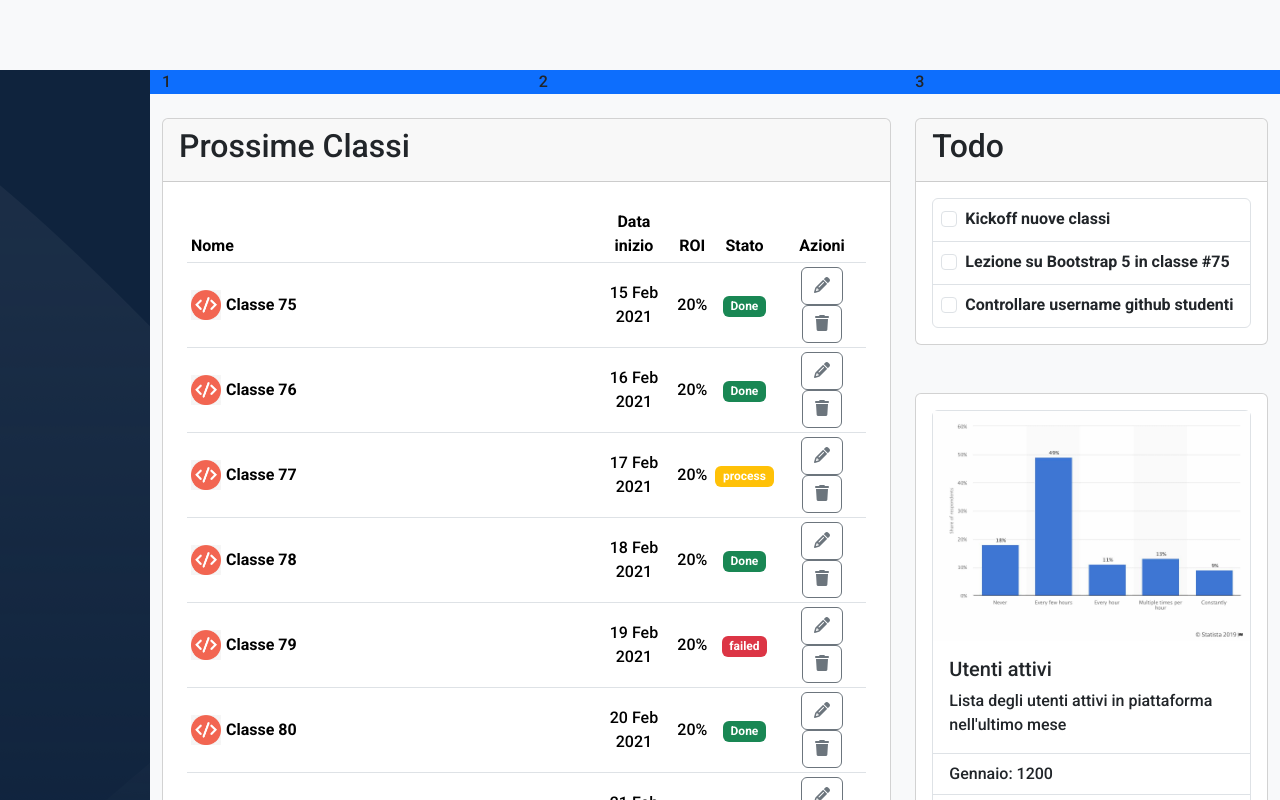
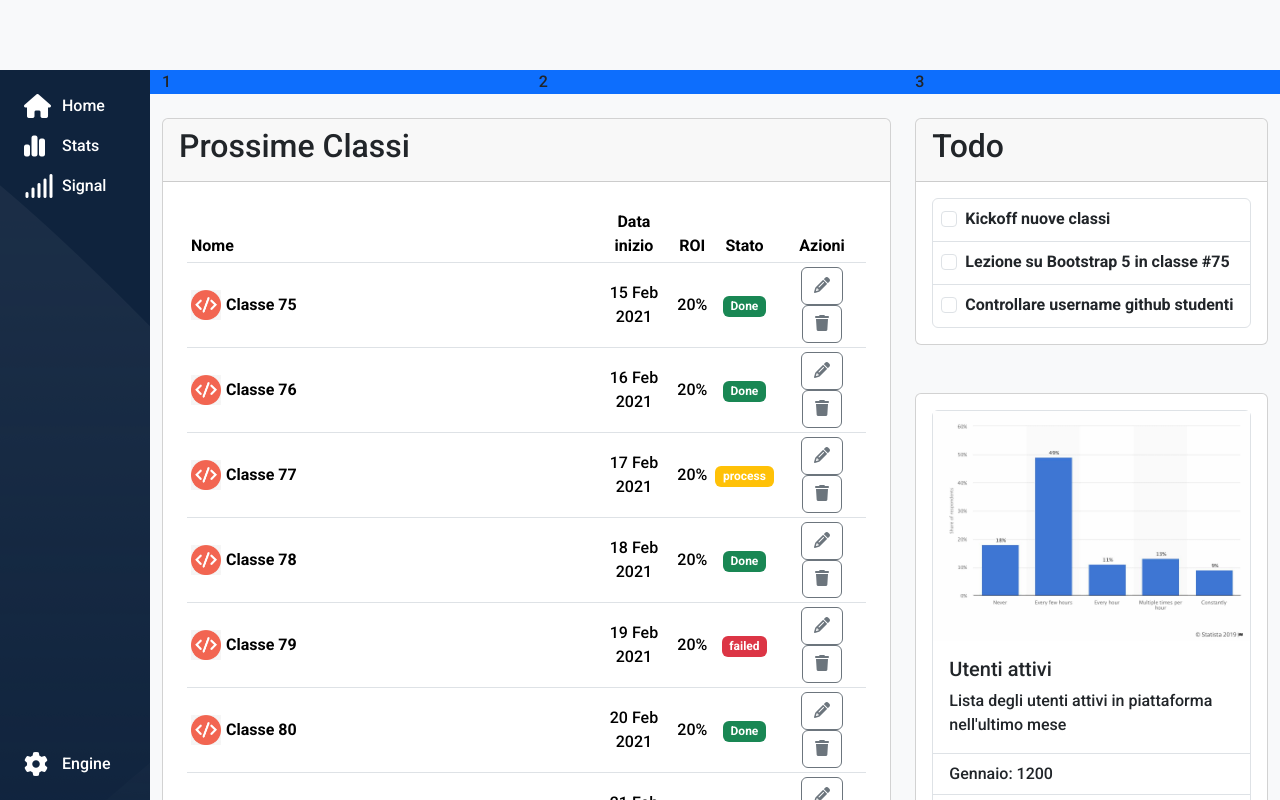
Before and after one commit to matteobonelli/html-css-bootstrap-dashboard, a plain HTML site: page index.html in a window 1280 px wide. Drawn offline with nearby package versions, Linux system fonts and the light colour scheme.

Commit message:
sidebar completed

```diff
--- a/css/style.css
+++ b/css/style.css
@@ -8,8 +8,17 @@ img{
 a{
     display: block;
 }
-a:hover{
-    color: purple;
+ul{
+    list-style: none;
+    padding: 0;
+}
+#sidebar i {
+    font-size: 1.5em;
+    width: 30px;
+}
+#sidebar a{
+    color: white;
+    text-decoration: none;
 }
 .wrapper{
     width: 100%;
@@ -24,6 +33,9 @@ main{
     width: 100%;
     height: calc(100% - 70px);
     display: flex;
+}
+#sidebar li:hover, .bottom-sidebar:hover{
+    background-color: rgba(255, 255, 255, 0.171);
 }
 .name-width{
     width: 60%;
--- a/index.html
+++ b/index.html
@@ -17,8 +17,34 @@
 
         </header>
         <main class="">
-            <div id="sidebar" class="">
+            <div id="sidebar" class="d-flex flex-column p-3 text-white">
+              <ul class="flex-column mb-auto">
+                <li class="p-2">
+                  <a href="#" class="d-flex align-items-center">
+                    <i class="fa-solid fa-house me-2"></i>
+                    <div>Home</div>
+                  </a>
+                </li>
+                <li class="p-2">
+                  <a href="#" class="d-flex align-items-center">
+                    <i class="fa-solid fa-chart-simple me-2"></i>
+                    <div>Stats</div>
+                  </a>
+                </li>
+                <li class="p-2">
+                  <a href="#" class="d-flex align-items-center">
+                    <i class="fa-solid fa-signal me-2"></i>
+                    <div>Signal</div>
+                  </a>
+                </li>
+              </ul>
+              <div class="bottom-sidebar p-2">
+                <a href="#" class="d-flex align-items-center">
+                  <i class="fa-solid fa-gear me-2"></i>
+                <div>Engine</div>
+                </a>
 
+              </div>
             </div>
             <div id="main-content">
                 <div class="container-fluid bg-primary">
```
